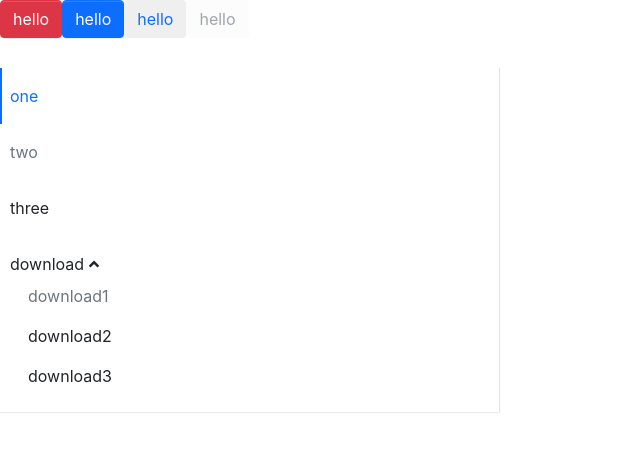
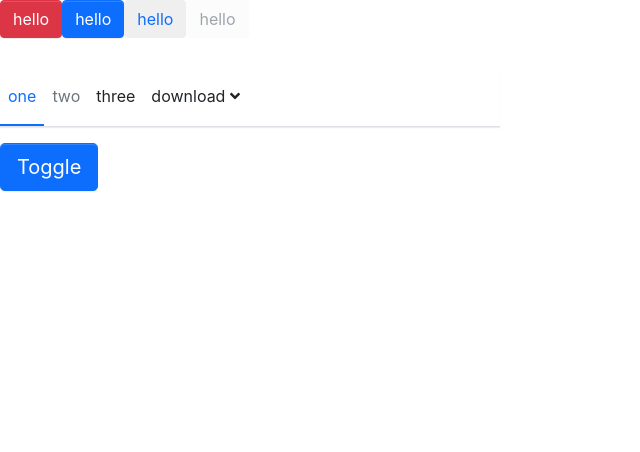
Before and after one commit to JavonLuo/vship, a React (Create React App) app: page / in a window 1280 px wide. Shown: the top 452 px of the page, without its empty margins (0-640 px from the left). Built offline with nearby package versions, Linux system fonts and the light colour scheme.

Commit message:
Transition

```diff
--- a/package.json
+++ b/package.json
@@ -14,11 +14,13 @@
     "@types/node": "^12.0.0",
     "@types/react": "^16.9.53",
     "@types/react-dom": "^16.9.8",
+    "@types/react-transition-group": "^4.4.0",
     "classnames": "^2.2.6",
     "node-sass": "^4.13.0",
     "react": "^17.0.1",
     "react-dom": "^17.0.1",
     "react-scripts": "4.0.0",
+    "react-transition-group": "^4.4.1",
     "typescript": "^4.0.3",
     "web-vitals": "^0.2.4"
   },
--- a/src/App.tsx
+++ b/src/App.tsx
@@ -1,10 +1,12 @@
-import React from 'react';
+import React, { useState } from 'react';
 import './styles/index.scss';
 import Button from './components/Button';
 import Menu from './components/Menu/menu';
 import MenuItem from './components/Menu/menuItem';
 import SubMenu from './components/Menu/subMenu';
+import Transition from './components/Transition/transition'
 function App() {
+  const [show, setShow] = useState(false)
   return (
     <div className="App">
       <Button btnType='danger'>
@@ -19,8 +21,8 @@ function App() {
       <Button btnType='link' disabled>
         hello
      </Button>
-     <div style={{width:500}}>
-      <Menu mode={'vertical'} onSelect={(e)=>{alert(e)}} defaultOpenSubMenus={['3']}>
+      <div style={{ width: 500 }}>
+        <Menu mode='horizontal' onSelect={(e) => { alert(e) }} defaultOpenSubMenus={['3']}>
           <MenuItem>
             one
        </MenuItem>
@@ -43,6 +45,28 @@ function App() {
           </SubMenu>
         </Menu>
       </div>
+      <Button btnType='primary' size='lg' onClick={() => { setShow(!show) }}>Toggle</Button>
+      <Transition
+        in={show}
+        timeout={300}
+        animation='zoom-in-top'
+      >
+        <div>
+          <p>dsadsadsad</p>
+          <p>dsadsadsad</p>
+          <p>dsadsadsad</p>
+          <p>dsadsadsad</p>
+          <p>dsadsadsad</p>
+        </div>
+      </Transition>
+      <Transition
+      in={show}
+      timeout={300}
+      animation='zoom-in-top'
+      wrapper
+      >
+        <Button size='lg' btnType='danger'>As Button </Button>
+      </Transition>
     </div>
   );
 }
--- a/src/components/Menu/_style.scss
+++ b/src/components/Menu/_style.scss
@@ -51,11 +51,12 @@
     }
   }
   .submenu {
-    display: none;
+    // display: none;
+    // opacity: 0;
     list-style:none;
     padding-left: 0;
     white-space: nowrap;
-    //transition: $menu-transition;
+    // transition: opacity 500ms ease-in;
     .menu-item {
       padding: $menu-item-padding-y $menu-item-padding-x;
       cursor: pointer;
@@ -67,7 +68,8 @@
     }
   }
   .menu-opened {
-    display: block;
+    // display: block;
+    // opacity: 0;
   }
   .menu-horizontal {
     >.menu-item {
--- a/src/components/Menu/subMenu.tsx
+++ b/src/components/Menu/subMenu.tsx
@@ -3,17 +3,18 @@ import classNames from 'classnames'
 import { MenuContext } from './menu'
 import { MenuItemProps } from './menuItem'
 import Icon from '../Icon/icon'
+import Transition from '../Transition/transition'
 export interface SubMenuProps {
     index?: string;
     title: string;
     className?: string
 }
 
-const SubMenu: React.FC<SubMenuProps> = ({index, title, className, children}) => {
+const SubMenu: React.FC<SubMenuProps> = ({ index, title, className, children }) => {
     const context = useContext(MenuContext)
     const openedSubMenus = context.defaultOpenSubMenus as Array<string>
     const isOpened = (index && context.mode === 'vertical') ? openedSubMenus.includes(index) : false
-    const [ menuOpen, setMenuOpen ] = useState(isOpened)
+    const [menuOpen, setMenuOpen] = useState(isOpened)
     const classes = classNames('menu-item submenu-item', className, {
         'is-active': context.index === index,
         'is-opened': menuOpen,
@@ -34,9 +35,15 @@ const SubMenu: React.FC<SubMenuProps> = ({index, title, className, children}) =>
             }
         })
         return (
-            <ul className={subMenuClass} >
-                {childrenComponent}
-            </ul>
+            <Transition
+                in={menuOpen}
+                timeout={300}
+                animation="zoom-in-top"
+            >
+                <ul className={subMenuClass} >
+                    {childrenComponent}
+                </ul>
+            </Transition>
         )
     }
     let timer: any
@@ -59,7 +66,7 @@ const SubMenu: React.FC<SubMenuProps> = ({index, title, className, children}) =>
     return (
         <li key={index} className={classes} {...hoverEvents}>
             <div className='submenu-title' {...clickEvents}>{title}
-            <Icon icon='angle-down' className='arrow-icon'/>
+                <Icon icon='angle-down' className='arrow-icon' />
             </div>
             {renderChildren()}
         </li>
--- /dev/null
+++ b/src/components/Transition/transition.tsx
@@ -0,0 +1,36 @@
+import { type } from 'os'
+import React from 'react'
+import { CSSTransition } from 'react-transition-group'
+import { CSSTransitionProps } from 'react-transition-group/CSSTransition'
+
+type AnimationName = 'zoom-in-top' | 'zoom-in-left' | 'zoom-in-bottom' | 'zoom-in-right'
+
+type TransitionProps = CSSTransitionProps & {
+    animation?: AnimationName,
+    wrapper?: boolean
+}
+
+const Transition: React.FC<TransitionProps> = (props) => {
+    const {
+        children,
+        classNames,
+        animation,
+        wrapper,
+        ...restProps
+    } = props
+    return (
+        <CSSTransition
+            classNames={classNames ? classNames : animation}
+            {...restProps}
+        >
+            {wrapper ? <div>{children}</div> : children}
+        </CSSTransition>
+    )
+}
+
+Transition.defaultProps = {
+    unmountOnExit: true,
+    appear: true
+}
+
+export default Transition
--- /dev/null
+++ b/src/styles/_animation.scss
@@ -0,0 +1,4 @@
+@include zoom-animation('top', scaleY(0), scaleY(1), center top);
+@include zoom-animation('left', scale(.45, .45), scale(1, 1), top left);
+@include zoom-animation('right', scale(.45, .45), scale(1, 1), top right);
+@include zoom-animation('bottom', scaleY(0), scaleY(1),  center bottom);
--- a/src/styles/_mixin.scss
+++ b/src/styles/_mixin.scss
@@ -39,6 +39,29 @@
     }
 }
 
-// @mixin zoom-animation(
-
-// )
+@mixin zoom-animation(
+  $direction: 'top',
+  $scaleStart: scaleY(0),
+  $scaleEnd: scaleY(1),
+  $origin: center top,
+) {
+  .zoom-in-#{$direction}-enter {
+    opacity: 0;
+    transform: $scaleStart;
+  }
+  .zoom-in-#{$direction}-enter-active {
+    opacity: 1;
+    transform: $scaleEnd;
+    transition: transform 300ms cubic-bezier(0.23, 1, 0.32, 1) 100ms, opacity 300ms cubic-bezier(0.23, 1, 0.32, 1) 100ms;
+    transform-origin: $origin
+  }
+  .zoom-in-#{$direction}-exit {
+    opacity: 1;
+  }
+  .zoom-in-#{$direction}-exit-active {
+    opacity: 0;
+    transform: $scaleStart;
+    transition: transform 300ms cubic-bezier(0.23, 1, 0.32, 1) 100ms, opacity 300ms cubic-bezier(0.23, 1, 0.32, 1) 100ms;
+    transform-origin: $origin;
+  }
+}
--- a/src/styles/index.scss
+++ b/src/styles/index.scss
@@ -3,6 +3,7 @@
 
 //mixin
 @import './mixin';
+@import './animation';
 // button style
 @import '../components/Button/style';
 // menu style
```
Also changed, not shown: 1 other file (tests, documents, lock files or other folders). Lines whose indentation alone changed are shown as unchanged.
